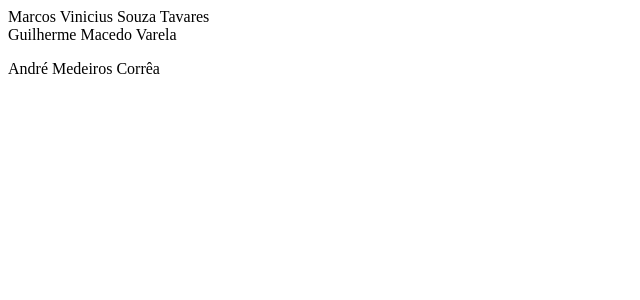
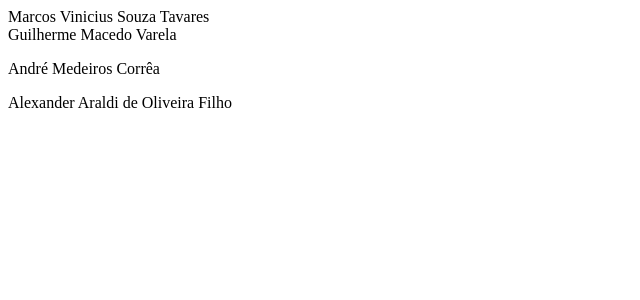
Before and after one commit to AndreMC14/spotifei-front-end, an Angular app: page / in a window 1280 px wide. Shown: the top 300 px of the page, without its empty margins (0-640 px from the left). Built offline with nearby package versions, Linux system fonts and the light colour scheme.

Commit message:
Inclui o meu nome no app.component.html do projeto Angular do front-end

```diff
--- a/src/app/app.component.html
+++ b/src/app/app.component.html
@@ -3,3 +3,4 @@ Marcos Vinicius Souza Tavares
 Guilherme Macedo Varela
 <br>
 <p>André Medeiros Corrêa</p>
+<p>Alexander Araldi de Oliveira Filho</p>
```
